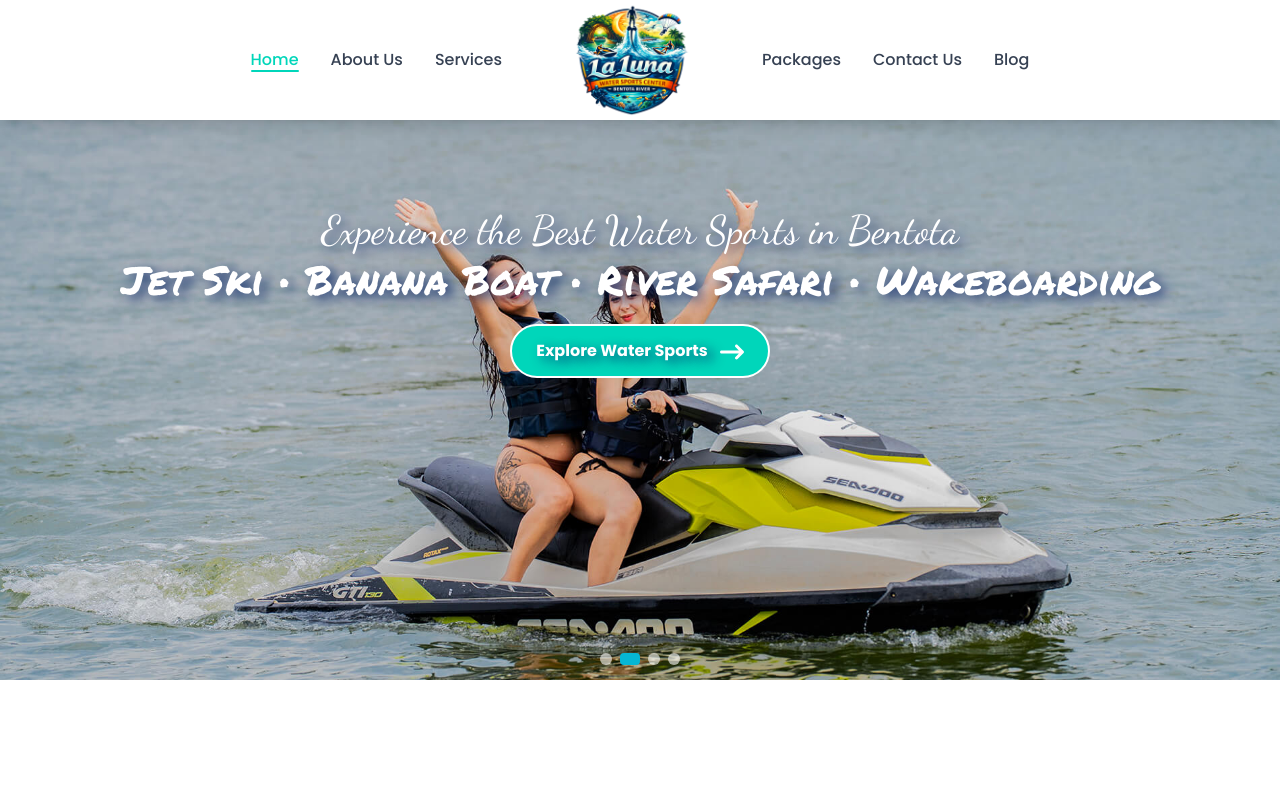
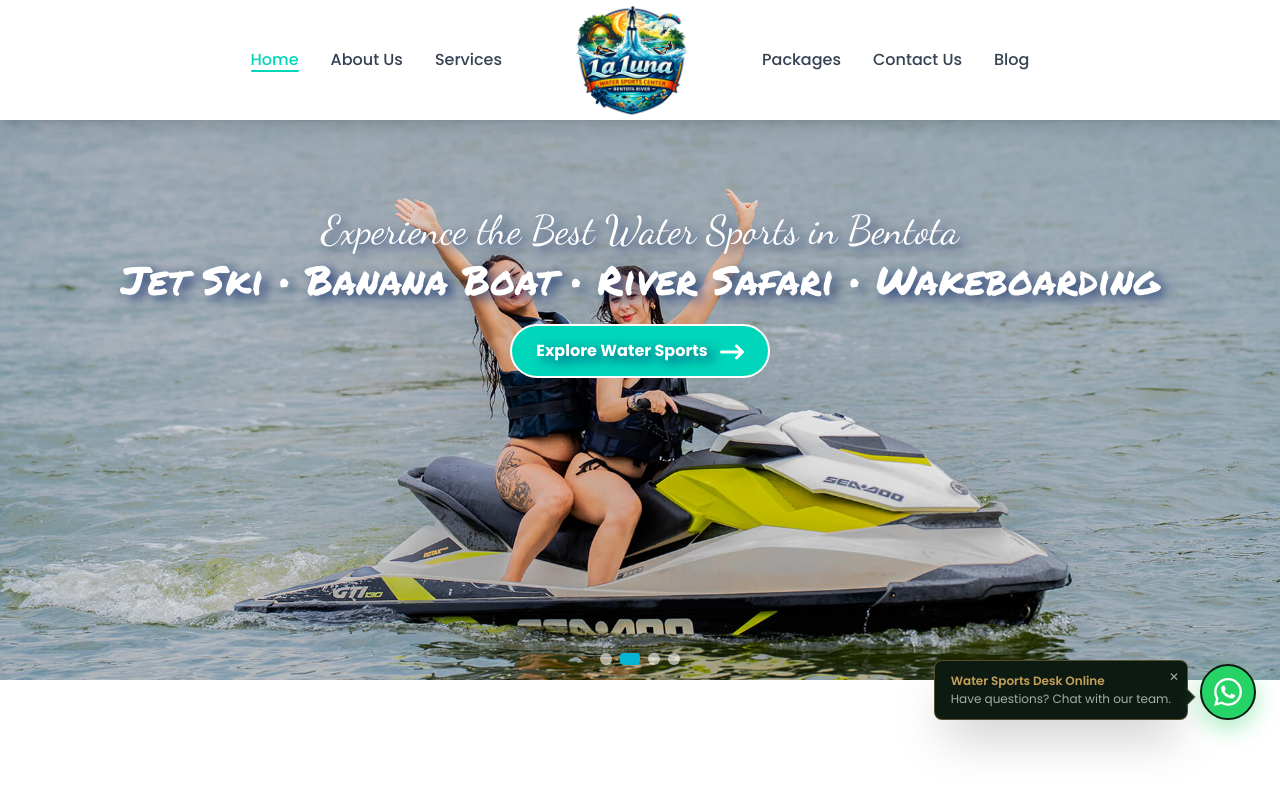
Before and after one commit to yohan86/lalunawatersport, a Next.js app: page / in a window 1280 px wide. Shown: the top 800 px of the page. Built offline with nearby package versions, Linux system fonts and the light colour scheme.

Commit message:
feat: added whatsapp button and update footer links

```diff
--- a/app/layout.tsx
+++ b/app/layout.tsx
@@ -7,6 +7,7 @@
 import NextTopLoader from "nextjs-toploader";
 import SmoothScroll from "@/components/SmoothScroll";
 import JsonLd from "@/components/JsonLd";
+import WhatsAppButton from "@/components/WhatsappButton";
 
 const poppins = Poppins({
   variable: "--font-poppins",
@@ -112,6 +113,9 @@
         {children}
         <Footer />
         </SmoothScroll>
+
+
+        <WhatsAppButton />
         <GoogleAnalytics gaId="G-2G71T8M55M" />
       </body>
     </html>
--- a/app/page.tsx
+++ b/app/page.tsx
@@ -12,9 +12,9 @@
 const baseUrl = "https://lalunawatersportscenter.com";
 
 export const metadata: Metadata = {
-  title: "Water Sports Bentota | Jet Ski, Banana Boat & River Safari | LaLuna",
+  title: "Water Sports Bentota: Jet Ski, Safari & Rides | LaLuna",
   description:
-    "Experience top-rated water sports in Bentota, Sri Lanka. Certified jet ski rentals, calm river safaris, banana boat rides, wakeboarding, and custom family adventure packages on the Bentota River & Ocean.",
+    "Top-rated water sports in Bentota, Sri Lanka. Certified jet ski rentals, river safaris, banana boat rides & family adventure packages. Book your ride!",
   keywords: [
     "Water sports Bentota",
     "LaLuna Water Sports Center",
--- a/components/Footer.tsx
+++ b/components/Footer.tsx
@@ -37,11 +37,11 @@
             </h4>
             <ul className="space-y-3.5 text-sm font-semibold">
               {[
-                { name: 'Jet Ski Rentals', href: '#services' },
-                { name: 'Fly Fish Thrill Ride', href: '#services' },
-                { name: 'Deep Sea Diving', href: '#services' },
-                { name: 'Mangrove River Boat Trip', href: '#services' },
-                { name: 'Adventure Combo Packs', href: '#packages' },
+                { name: 'Jet Ski Rentals', href: '/services/jet-ski-bentota/' },
+                { name: 'Fly Fish Thrill Ride', href: '/services/fly-fish-ride-bentota/' },
+                { name: 'Tube & Donut Riding', href: '/services/tube-riding-bentota/' },
+                { name: 'Mangrove River Boat Trip', href: '/services/bentota-river-boat-safari/' },
+                { name: 'Adventure Combo Packs', href: '/packages/' },
                 { name: 'FAQ', href: '/faq' },
               ].map((link, idx) => (
                 <li key={idx}>
--- /dev/null
+++ b/components/WhatsappButton.tsx
@@ -0,0 +1,68 @@
+"use client";
+
+import React, { useState } from "react";
+
+interface WhatsAppButtonProps {
+  phoneNumber?: string;
+  defaultMessage?: string;
+}
+
+export default function WhatsAppButton({
+  phoneNumber = "94765504541",
+  defaultMessage = "Hello, I would like to get more details about water sports at LaLuna water sports center, Bentota.",
+}: WhatsAppButtonProps) {
+  const [showTooltip, setShowTooltip] = useState(true);
+
+  // Encode message for standard WhatsApp URL format
+  const encodedMessage = encodeURIComponent(defaultMessage);
+  const whatsappUrl = `https://wa.me/${phoneNumber}?text=${encodedMessage}`;
+
+  return (
+    <div className="fixed bottom-20 right-6 z-50 flex items-end gap-3 pointer-events-auto">
+      {/* Optional Greeting Badge (Desktop) */}
+      {showTooltip && (
+        <div className="hidden sm:flex items-center gap-3 bg-[#0D1A12] border border-[#C5A059]/40 text-[#F7F4EE] px-4 py-3 rounded-lg shadow-2xl max-w-xs animate-fade-in relative">
+          <div className="space-y-0.5">
+            <p className="text-xs font-semibold text-[#C5A059]">
+              Water Sports Desk Online
+            </p>
+            <p className="text-xs text-[#A3B0A7]">
+              Have questions? Chat with our team.
+            </p>
+          </div>
+          <button
+            onClick={() => setShowTooltip(false)}
+            aria-label="Close message"
+            className="absolute top-2 right-2 text-[#A3B0A7] hover:text-white text-xs ml-1"
+          >
+            ✕
+          </button>
+
+          {/* Subtle Indicator Arrow pointing to the button */}
+          <div className="absolute right-[-6px] bottom-4 w-3 h-3 bg-[#0D1A12] border-t border-r border-[#C5A059]/40 rotate-45" />
+        </div>
+      )}
+
+      {/* Floating Action Button */}
+      <a
+        href={whatsappUrl}
+        target="_blank"
+        rel="noopener noreferrer"
+        aria-label="Chat on WhatsApp"
+        className="group relative flex items-center justify-center w-14 h-14 bg-[#25D366] hover:bg-[#20ba5a] text-white rounded-full shadow-[0_8px_25px_rgba(37,211,102,0.4)] transition-all duration-300 hover:scale-105 active:scale-95 border-2 border-[#0D1A12]"
+      >
+        {/* Ambient Pulse Ring */}
+        <span className="absolute inset-0 rounded-full bg-[#25D366] opacity-75 animate-ping pointer-events-none" />
+
+        {/* WhatsApp Icon */}
+        <svg
+          className="w-7 h-7 fill-current relative z-10"
+          viewBox="0 0 24 24"
+          xmlns="http://www.w3.org/2000/svg"
+        >
+          <path d="M17.472 14.382c-.297-.149-1.758-.867-2.03-.967-.273-.099-.471-.148-.67.15-.197.297-.767.966-.94 1.164-.173.199-.347.223-.644.075-.297-.15-1.255-.463-2.39-1.475-.883-.788-1.48-1.761-1.653-2.059-.173-.297-.018-.458.13-.606.134-.133.298-.347.446-.52.149-.174.198-.298.298-.497.099-.198.05-.371-.025-.52-.075-.149-.669-1.612-.916-2.207-.242-.579-.487-.501-.669-.51l-.57-.01c-.198 0-.52.074-.792.372s-1.04 1.016-1.04 2.479 1.065 2.876 1.213 3.074c.149.198 2.095 3.2 5.076 4.487.709.306 1.263.489 1.694.626.712.226 1.36.194 1.872.118.571-.085 1.758-.719 2.006-1.413.248-.695.248-1.29.173-1.414-.074-.124-.272-.198-.57-.347m-5.421 7.403h-.004a9.87 9.87 0 01-5.031-1.378l-.361-.214-3.741.982.998-3.648-.235-.374a9.86 9.86 0 01-1.51-5.26c.001-5.45 4.436-9.884 9.888-9.884 2.64 0 5.122 1.03 6.988 2.898a9.825 9.825 0 012.893 6.99c-.002 5.45-4.437 9.884-9.885 9.884m8.413-18.297A11.815 11.815 0 0012.05 0C5.495 0 .16 5.335.157 11.892c-.001 2.096.547 4.142 1.588 5.945L.057 24l6.305-1.654a11.882 11.882 0 005.683 1.448h.005c6.554 0 11.89-5.335 11.893-11.893a11.821 11.821 0 00-3.48-8.413z" />
+        </svg>
+      </a>
+    </div>
+  );
+}
```
